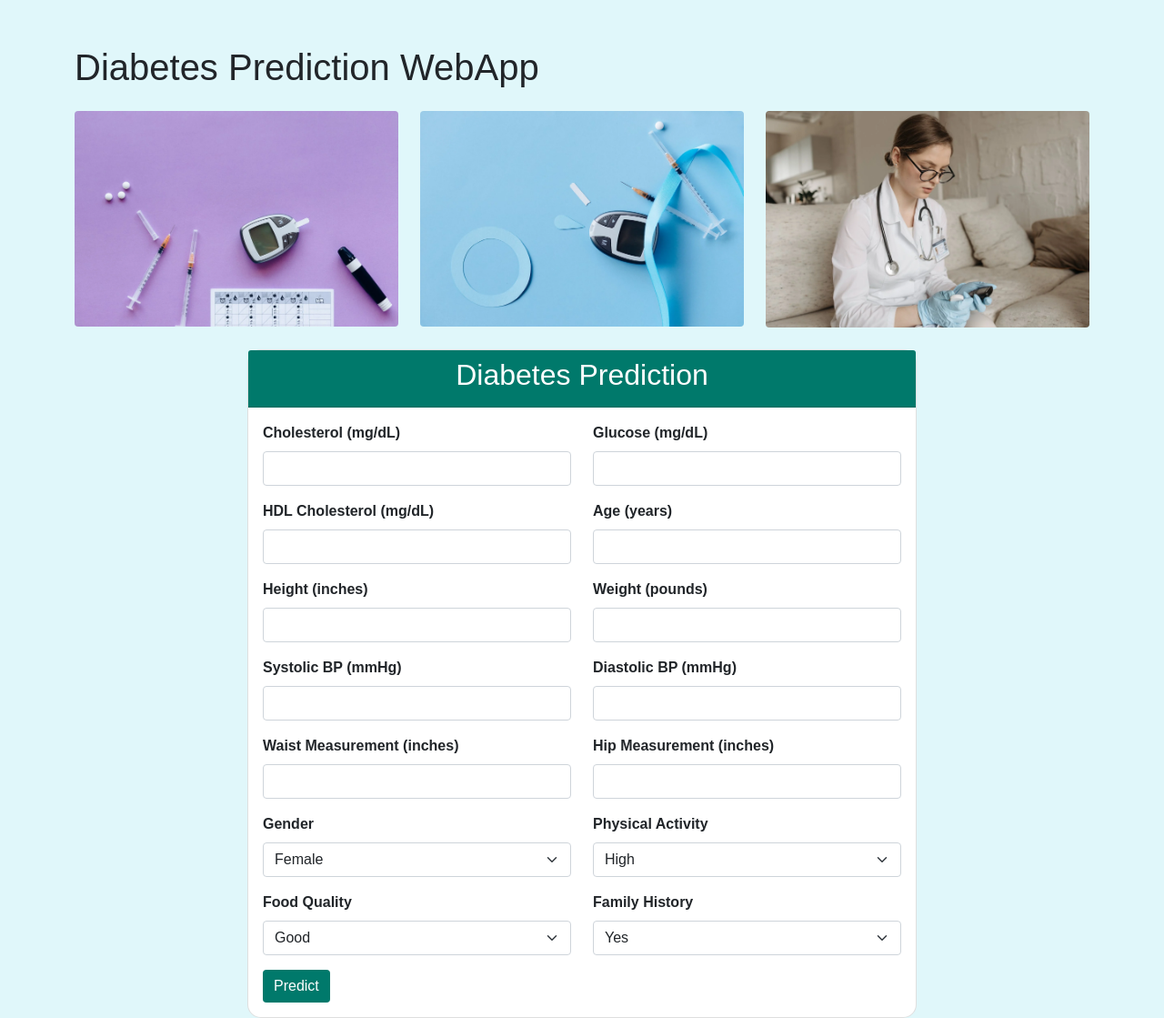
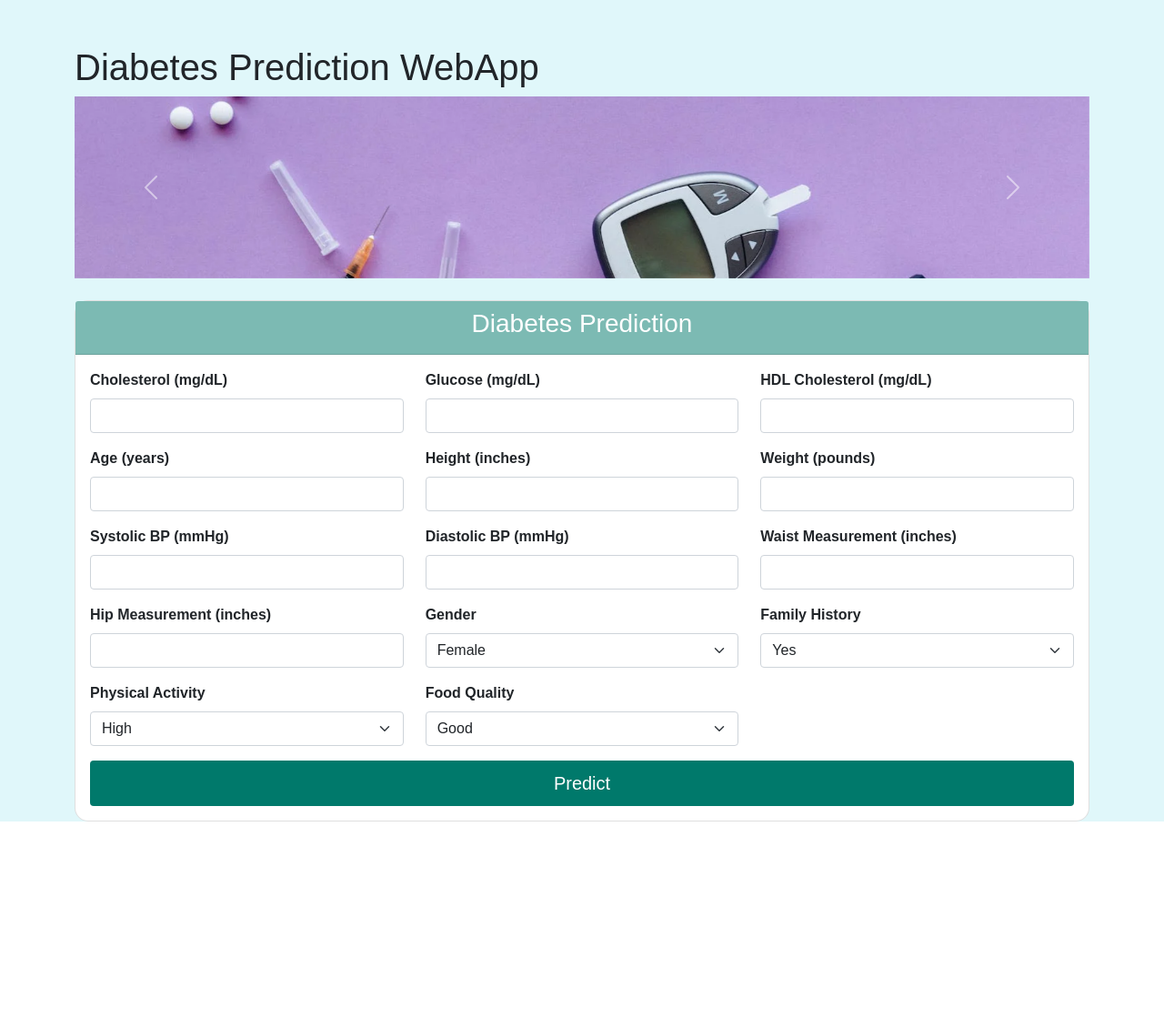
Before and after one commit to augannandev/DiabetesPrediction, a Flask app: page / in a window 1280 px wide. Shown: the whole page at 91% size. After the commit the page ends 903 px from the top, so only its background shows below. Run offline with Flask 3, Linux system fonts and the light colour scheme; parts of the project's set-up code (start-up, migrations or seed data) failed here and were passed over.

Commit message:
Edited index.html

```diff
--- a/templates/index.html
+++ b/templates/index.html
@@ -1,6 +1,5 @@
 <!DOCTYPE html>
 <html lang="en">
-
 <head>
     <meta charset="UTF-8">
     <meta name="viewport" content="width=device-width, initial-scale=1">
@@ -18,12 +17,28 @@
             margin-top: 50px;
         }
 
+        .carousel-banner .carousel-item img {
+            width: 100%;
+            max-height: 200px;
+            object-fit: cover;
+        }
+
+        .predict-btn {
+            width: 100%; /* Wider predict button */
+            font-size: 20px; /* Increased font size */
+            padding: 10px 0; /* Larger padding for better visual */
+        }
+
+        .form-col {
+            padding: 0 5px;
+        }
+
         .card {
             border-radius: 15px;
         }
 
         .card-header {
-            background-color: #00796b;
+            background-color: #7cbab3;
             color: white;
         }
 
@@ -40,104 +55,121 @@
             font-weight: bold;
         }
 
-        input {
+        input, select {
             border-radius: 10px;
         }
     </style>
 </head>
-
 <body>
 
     <div class="container">
         <h1>Diabetes Prediction WebApp</h1>
-                <!-- Adding images -->
-                <div class="row my-4">
-                    <div class="col-md-4">
-                        <img src="../static/images/clock2.webp" alt="Diabetes Awareness Image 1" class="img-fluid rounded">
+
+        <!-- Bootstrap Carousel -->
+        <div id="imageCarousel" class="carousel slide carousel-banner" data-bs-ride="carousel">
+            <div class="carousel-inner">
+                <div class="carousel-item active">
+                    <img src="../static/images/clock2.webp" alt="Diabetes Awareness Image 1">
                 </div>
-                    <div class="col-md-4">
-                        <img src="../static/images/watch.webp" alt="Diabetes Awareness Image 2" class="img-fluid rounded">
+                <div class="carousel-item">
+                    <img src="../static/images/watch.webp" alt="Diabetes Awareness Image 2">
                 </div>
-                    <div class="col-md-4">
-                        <img src="../static/images/doc.webp" alt="Diabetes Awareness Image 3" class="img-fluid rounded">
+                <div class="carousel-item">
+                    <img src="../static/images/doc.webp" alt="Diabetes Awareness Image 3">
                 </div>
             </div>
-                <div class="row justify-content-center">
-                    <div class="col-md-8">
-                        <div class="card">
+            <button class="carousel-control-prev" type="button" data-bs-target="#imageCarousel" data-bs-slide="prev">
+                <span class="carousel-control-prev-icon" aria-hidden="true"></span>
+                <span class="visually-hidden">Previous</span>
+            </button>
+            <button class="carousel-control-next" type="button" data-bs-target="#imageCarousel" data-bs-slide="next">
+                <span class="carousel-control-next-icon" aria-hidden="true"></span>
+                <span class="visually-hidden">Next</span>
+            </button>
+        </div>
+
+        <!-- Prediction Form -->
+        <div class="card mt-4">
             <div class="card-header text-center">
-                                <h2>Diabetes Prediction</h2>
+                <h3>Diabetes Prediction</h3>
             </div>
             <div class="card-body">
                 <form action="/predict" method="post">
-                                    <!-- Basic Information -->
+                    <!-- Row 1 -->
                     <div class="row mb-3">
-                                        <div class="col">
+                        <div class="col-md-4">
                             <label for="cholesterol" class="form-label">Cholesterol (mg/dL)</label>
                             <input type="number" class="form-control" id="cholesterol" name="cholesterol" required>
                         </div>
-                                        <div class="col">
+                        <div class="col-md-4">
                             <label for="glucose" class="form-label">Glucose (mg/dL)</label>
                             <input type="number" class="form-control" id="glucose" name="glucose" required>
                         </div>
-                                    </div>
-                                    <div class="row mb-3">
-                                        <div class="col">
+                        <div class="col-md-4">
                             <label for="hdlChol" class="form-label">HDL Cholesterol (mg/dL)</label>
                             <input type="number" class="form-control" id="hdlChol" name="hdlChol" required>
                         </div>
-                                        <div class="col">
+                    </div>
+
+                    <!-- Row 2 -->
+                    <div class="row mb-3">
+                        <div class="col-md-4">
                             <label for="age" class="form-label">Age (years)</label>
                             <input type="number" class="form-control" id="age" name="age" required>
                         </div>
-                                    </div>
-
-                                    <!-- Physical Measurements -->
-                                    <div class="row mb-3">
-                                        <div class="col">
+                        <div class="col-md-4">
                             <label for="height" class="form-label">Height (inches)</label>
                             <input type="number" class="form-control" id="height" name="height" required>
                         </div>
-                                        <div class="col">
+                        <div class="col-md-4">
                             <label for="weight" class="form-label">Weight (pounds)</label>
                             <input type="number" class="form-control" id="weight" name="weight" required>
                         </div>
                     </div>
+
+                    <!-- Row 3 -->
                     <div class="row mb-3">
-                                        <div class="col">
+                        <div class="col-md-4">
                             <label for="systolicBP" class="form-label">Systolic BP (mmHg)</label>
                             <input type="number" class="form-control" id="systolicBP" name="systolicBP" required>
                         </div>
-                                        <div class="col">
+                        <div class="col-md-4">
                             <label for="diastolicBP" class="form-label">Diastolic BP (mmHg)</label>
                             <input type="number" class="form-control" id="diastolicBP" name="diastolicBP" required>
                         </div>
-                                    </div>
-
-                                    <!-- Additional Measurements -->
-                                    <div class="row mb-3">
-                                        <div class="col">
+                        <div class="col-md-4">
                             <label for="waist" class="form-label">Waist Measurement (inches)</label>
                             <input type="number" class="form-control" id="waist" name="waist" required>
                         </div>
-                                        <div class="col">
+                    </div>
+
+                    <!-- Row 4 -->
+                    <div class="row mb-3">
+                        <div class="col-md-4">
                             <label for="hip" class="form-label">Hip Measurement (inches)</label>
                             <input type="number" class="form-control" id="hip" name="hip" required>
                         </div>
-                                    </div>
-
-                                    <!-- Categorical Features -->
-                                    <div class="row mb-3">
+                        <!-- Additional inputs can be added here in the same pattern -->
                                              <!-- Gender -->
-                                        <div class="col">
+                        <div class="col-md-4">
                             <label for="gender" class="form-label">Gender</label>
                             <select class="form-select" id="gender" name="gender">
                                 <option value="female">Female</option>
                                 <option value="male">Male</option>
                             </select>
                         </div>
+
+                        <div class="col-md-4">
+                            <label for="familyHistory" class="form-label">Family History</label>
+                            <select class="form-select" id="familyHistory" name="familyHistory">
+                                <option value="yes">Yes</option>
+                                <option value="no">No</option>
+                            </select>
+                        </div>
+                    </div>
+                    <div class="row mb-3">
                         <!-- Physical Activity -->
-                                        <div class="col">
+                        <div class="col-md-4">
                             <label for="physicalActivity" class="form-label">Physical Activity</label>
                             <select class="form-select" id="physicalActivity" name="physicalActivity">
                                 <option value="high">High</option>
@@ -145,10 +177,8 @@
                                 <option value="low">Low</option>
                             </select>
                         </div>
-                                    </div>
-                                    <div class="row mb-3">
                         <!-- Food Quality -->
-                                        <div class="col">
+                        <div class="col-md-4">
                             <label for="foodQuality" class="form-label">Food Quality</label>
                             <select class="form-select" id="foodQuality" name="foodQuality">
                                 <option value="good">Good</option>
@@ -156,28 +186,20 @@
                                 <option value="poor">Poor</option>
                             </select>
                         </div>
-                                        <!-- Family History -->
-                                        <div class="col">
-                                            <label for="familyHistory" class="form-label">Family History</label>
-                                            <select class="form-select" id="familyHistory" name="familyHistory">
-                                                <option value="yes">Yes</option>
-                                                <option value="no">No</option>
-                                            </select>
-                                        </div>
                     </div>
 
-                                    <button type="submit" class="btn btn-primary btn-block">Predict</button>
+
+
+
+
+
+                    <button type="submit" class="btn btn-primary btn-block predict-btn">Predict</button>
                 </form>
-
-                    </div>
-                </div>
             </div>
         </div>
     </div>
 
-    <!-- Optional JavaScript -->
     <!-- Bootstrap JS, Popper.js, and jQuery -->
     <script src="https://cdn.jsdelivr.net/npm/bootstrap@5.1.3/dist/js/bootstrap.bundle.min.js"></script>
 </body>
-
 </html>
```
Also changed, not shown: static/images/image5.png (added). Lines whose indentation alone changed are shown as unchanged.
